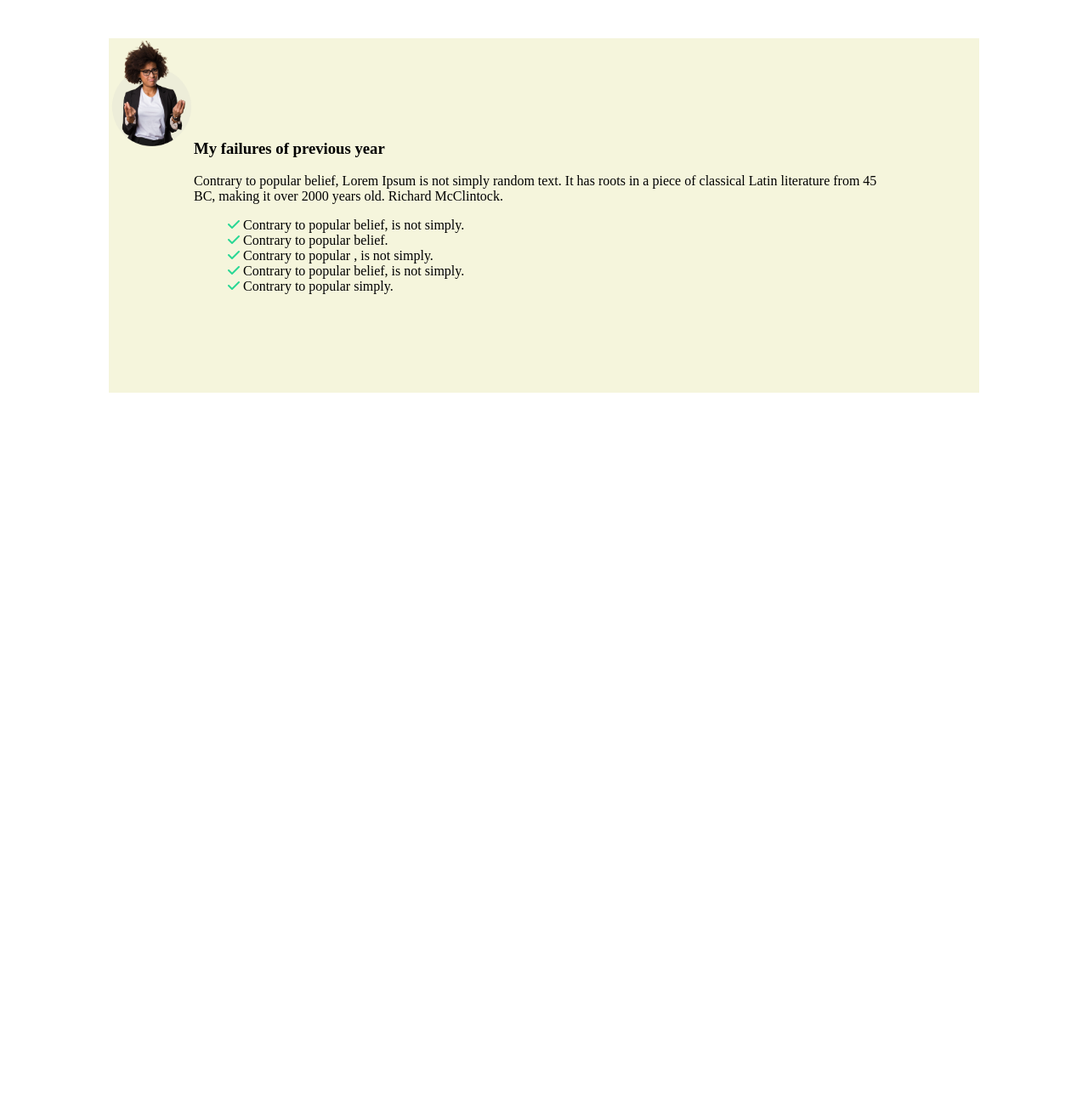
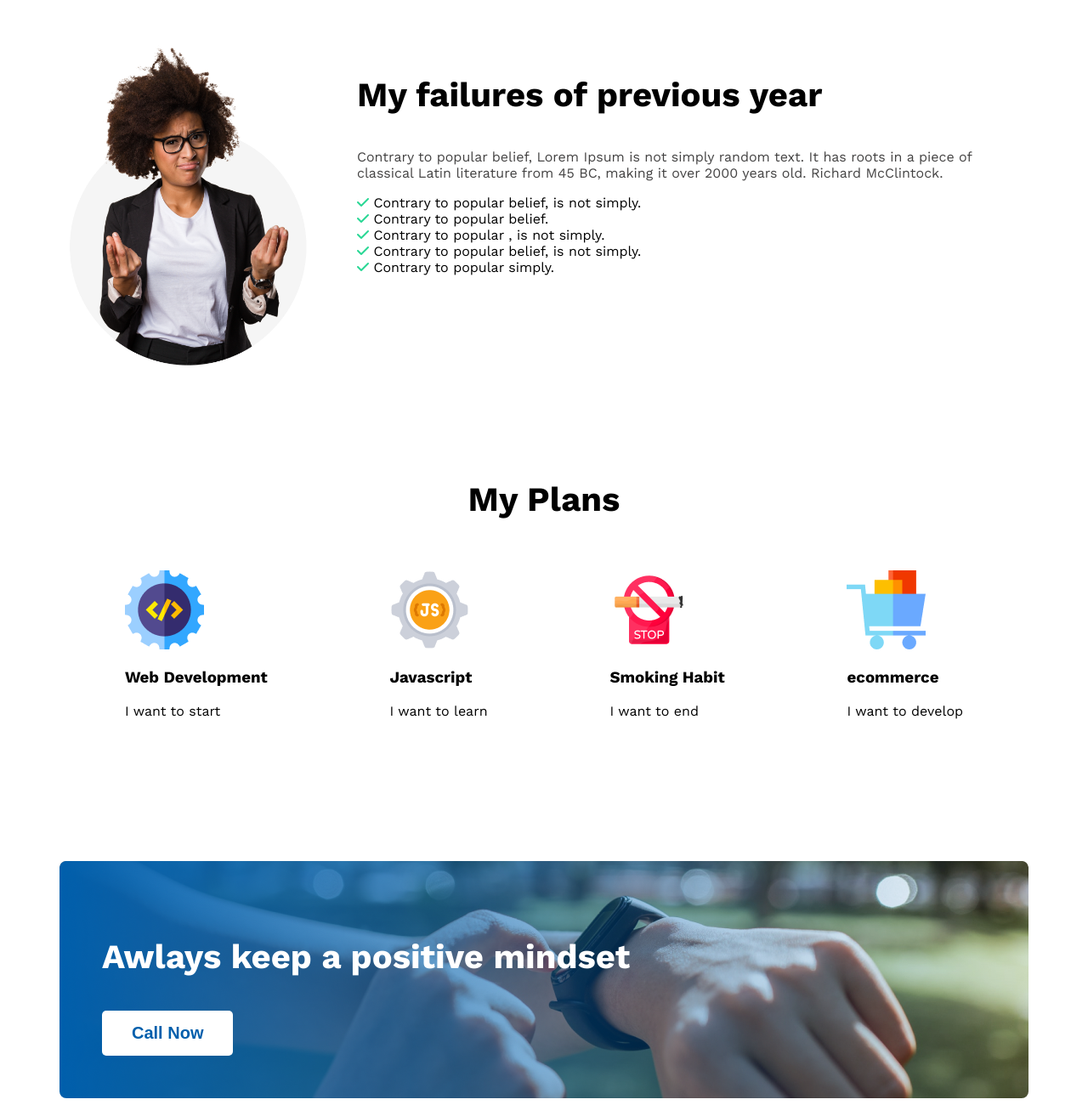
Before and after one commit to thisisrealnoman/new-year-new-me-website, a plain HTML site: page index.html in a window 1280 px wide. Shown: the part 771-2071 px from the top of the page at 85% size. Before the commit the page ends 1241 px from the top, so only its background shows below. Drawn offline with nearby package versions, Linux system fonts and the light colour scheme.

Commit message:
added 'my plans' , call to action button and 'my failures' section

```diff
--- a/index.html
+++ b/index.html
@@ -10,7 +10,8 @@
     <link rel="preconnect" href="https://fonts.gstatic.com" crossorigin>
     <link rel="preconnect" href="https://fonts.googleapis.com">
     <link rel="preconnect" href="https://fonts.gstatic.com" crossorigin>
-    <link href="https://fonts.googleapis.com/css2?family=Work+Sans:wght@100;200;300;400;500;600;700;800&display=swap" rel="stylesheet">
+    <link href="https://fonts.googleapis.com/css2?family=Work+Sans:wght@100;200;300;400;500;600;700;800&display=swap"
+        rel="stylesheet">
     <script src="https://kit.fontawesome.com/2870e4276e.js" crossorigin="anonymous"></script>
 </head>
 
@@ -21,24 +22,82 @@
             <h3 class="banner-content">All Thinks Are Possible If You believe</h3>
             <p class="banner-description">There are many variations of passages of Lorem Ipsum available, but the
                 majority have suffered alteration in some form, by injected humour, or randomised words</p>
-            <button id="contact-us-btn">Contact Us</button>
+            <button class="contact-us-btn">Contact Us</button>
         </div>
 
     </header>
 
     <main>
         <section>
-            <div class="my-failures">
-                <h3 class="my-failures-title">My failures of previous year</h3>
-                <p class="my-failures-description">Contrary to popular belief, Lorem Ipsum is not simply random text. It has roots in a piece of classical Latin literature from 45 BC, making it over 2000 years old. Richard McClintock.</p>
-                <ul class="list">
-                    <li><i class="fa-solid fa-check" style="color: #28d794;"></i> Contrary to popular belief, is not simply.</li>
-                    <li><i class="fa-solid fa-check" style="color: #28d794;"></i> Contrary to popular belief.</li>
-                    <li><i class="fa-solid fa-check" style="color: #28d794;"></i> Contrary to popular , is not simply.</li>
-                    <li><i class="fa-solid fa-check" style="color: #28d794;"></i> Contrary to popular belief, is not simply.</li>
-                    <li><i class="fa-solid fa-check" style="color: #28d794;"></i> Contrary to popular simply.</li>
-                </ul>
+            <div class="my-failures-container">
+                <div>
+                    <img class="my-failures-img" src="/images/person.png" alt="">
+                </div>
+
+                <div class="my-failures-content">
+                    <h3 class="my-failures-title">My failures of previous year</h3>
+                    <p class="my-failures-description">Contrary to popular belief, Lorem Ipsum is not simply random
+                        text. It has roots in a piece of classical Latin literature from 45 BC, making it over 2000
+                        years old. Richard McClintock.</p>
+                    <ul class="my-failures-list">
+                        <li><i class="fa-solid fa-check" style="color: #28d794;"></i> Contrary to popular belief, is not
+                            simply.</li>
+                        <li><i class="fa-solid fa-check" style="color: #28d794;"></i> Contrary to popular belief.</li>
+                        <li><i class="fa-solid fa-check" style="color: #28d794;"></i> Contrary to popular , is not
+                            simply.</li>
+                        <li><i class="fa-solid fa-check" style="color: #28d794;"></i> Contrary to popular belief, is not
+                            simply.</li>
+                        <li><i class="fa-solid fa-check" style="color: #28d794;"></i> Contrary to popular simply.</li>
+                    </ul>
+                </div>
             </div>
+        </section>
+
+        <!-- my plans section  -->
+
+        <section>
+            <h3 id="my-plans-title">My Plans</h3>
+
+            <div class="my-plans-container">
+
+
+
+                <div class="my-plans-content">
+                    <img src="images/icons/web.png" alt="">
+                    <h3>Web Development</h3>
+                    <p>I want to start</p>
+                </div>
+
+                <div class="my-plans-content">
+                    <img src="images/icons/js.png" alt="">
+                    <h3>Javascript</h3>
+                    <p>I want to learn</p>
+                </div>
+
+                <div class="my-plans-content">
+                    <img src="images/icons/smoke.png" alt="">
+                    <h3>Smoking Habit</h3>
+                    <p>I want to end</p>
+                </div>
+
+
+                <div class="my-plans-content">
+                    <img src="images/icons/ecom.png" alt="">
+                    <h3>ecommerce</h3>
+                    <p>I want to develop</p>
+                </div>
+            </div>
+
+        </section>
+
+        <!-- call now section -->
+
+
+        <section>
+                <div class="call-now-container">
+                    <h3 class="call-now-title">Awlays keep a positive mindset</h3>
+                <button class="call-now-btn">Call Now</button>
+                </div>
         </section>
     </main>
 
--- a/styles/newyear.css
+++ b/styles/newyear.css
@@ -27,10 +27,10 @@
     /* color: #FFF; */
     font-size: 16px;
     margin-bottom: 24px;
-    justify-content: ;
+    font-family: Work Sans;
 }
 
-#contact-us-btn {
+.contact-us-btn {
     color: #005FAC;
     background-color: #FFF;
     font-size: 20px;
@@ -40,26 +40,86 @@
     padding: 15px 35px;
 }
 
+/* MAIN SECTION RELATED STYLES */
+
+main {
+    max-width: 1140px;
+    margin: 0 auto;
+}
+
 
 /* my failures related styles */
 
-.my-failures {
-    background-image: url('../images/person.png');
-    background-color: beige;
-
-    background-size: 100px;
-    background-repeat: no-repeat;
-    /* padding-left: 600px; */
-
-    margin-right: 120px;
-    margin-left: 120px;
-
-    padding: 100px;
-
-    text-align: right bottom;
+.my-failures-container {
+    display: flex;
+    justify-content: space-around;
+    gap: 50px;
+    margin-bottom: 130px;
 
 }
 
-.list {
+
+.my-failures-list {
     list-style-type: none;
+    text-align: left;
+    margin: 0;
+    padding: 0;
+    font-family: Work Sans;
 }
+
+.my-failures-img {
+    width: 300px;
+}
+
+.my-failures-title {
+    /* display: flex; */
+    font-size: 40px;
+    font-family: Work Sans;
+}
+
+.my-failures-description {
+    font-size: 16px;
+    font-family: Work Sans;
+    color: #444343;
+}
+
+
+.my-plans-container {
+    display: flex;
+    gap: 30px;
+    font-family: Work Sans;
+    padding: 20px;
+    justify-content: space-around;
+    margin-bottom: 130px;
+}
+
+#my-plans-title {
+    font-family: Work Sans;
+    text-align: center;
+    font-size: 40px;
+}
+
+.call-now-btn {
+    color: #005FAC;
+    background-color: white;
+    font-size: 20px;
+    font-weight: 600;
+    border: 0;
+    border-radius: 5px;
+    padding: 15px 35px;
+}
+
+
+.call-now-container {
+
+    background-image: url('../images/gradient1.png'), url('../images/watch.png');
+    border-radius: 8px;
+    padding: 50px;
+
+}
+
+.call-now-title {
+    color: #FFF;
+    font-family: Work Sans;
+    font-size: 40px;
+}
```
